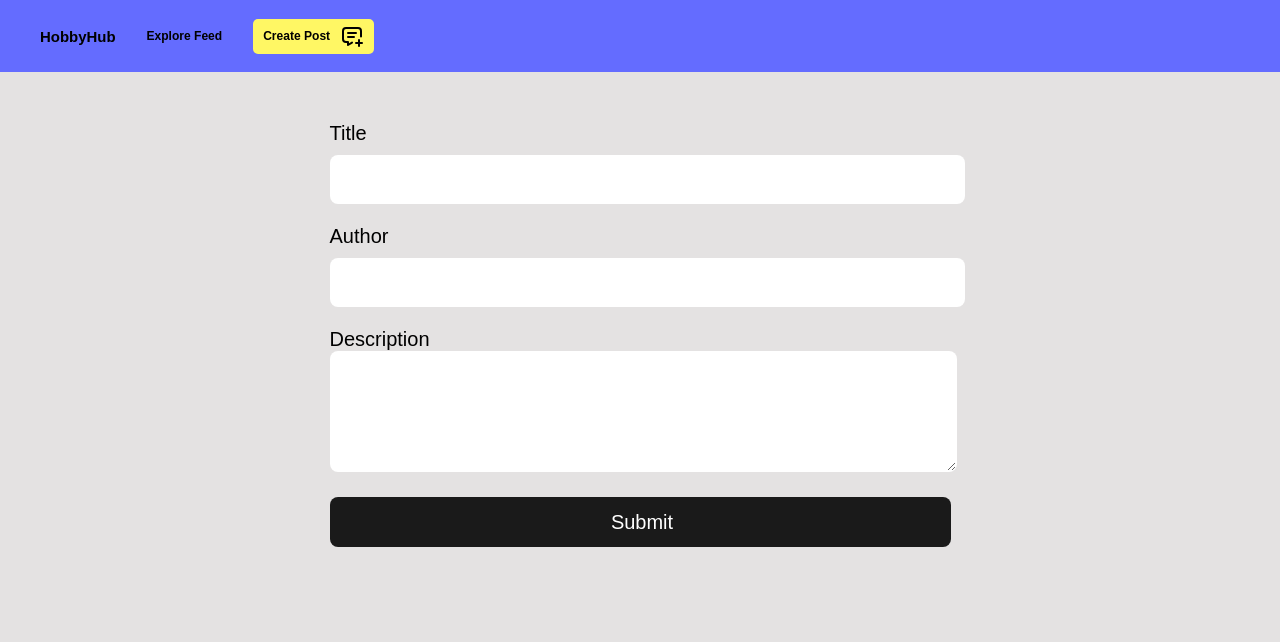
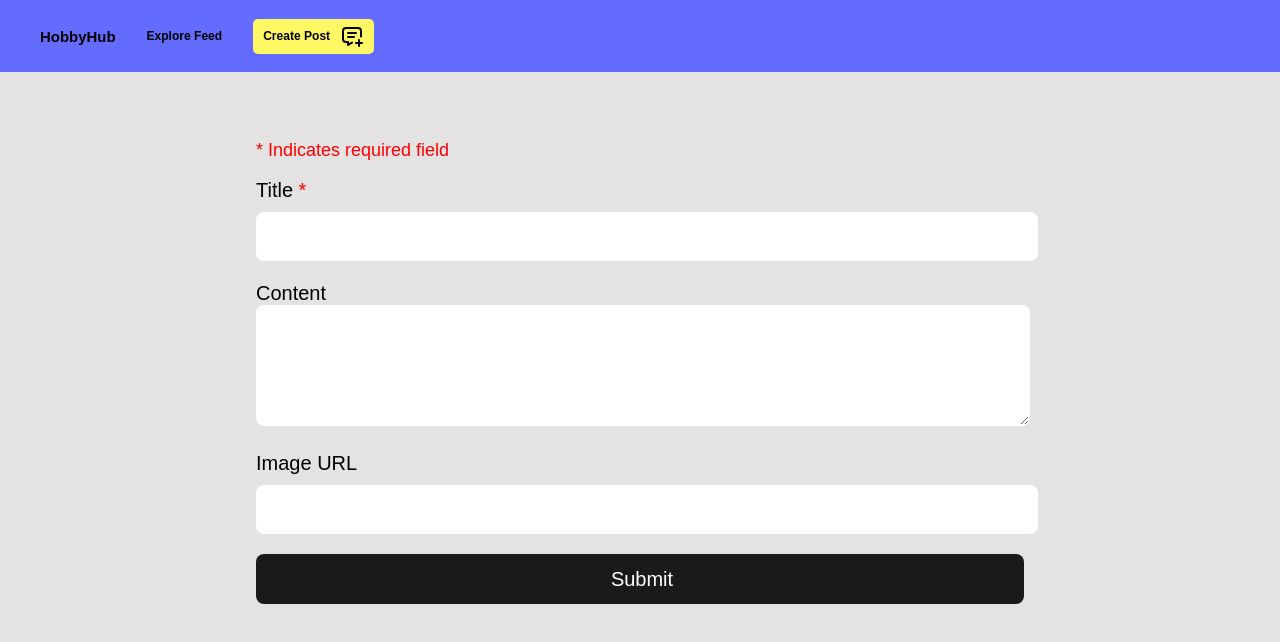
Before and after one commit to desantamaria/hobbyhub, a React (Vite) app: page /new in a window 1280 px wide. Shown: the top 642 px of the page. Built offline with nearby package versions, Linux system fonts and the light colour scheme; no server answers; the database is empty.

Commit message:
Update Card Format

```diff
--- a/src/App.css
+++ b/src/App.css
@@ -81,7 +81,6 @@
   }
 
 
-  .Edi
 
   button {
     border-radius: 8px;
--- a/src/App.jsx
+++ b/src/App.jsx
@@ -13,8 +13,8 @@ const App = () => {
   const [posts, setPosts] = useState({
     id: "",
     title: "",
-    author: "",
-    description: "",
+    image_url: "",
+    content: "",
   });
 
   // Sets up routes
--- a/src/client.jsx
+++ b/src/client.jsx
@@ -1,6 +1,7 @@
-import { createClient } from '@supabase/supabase-js'
+import { createClient } from "@supabase/supabase-js";
 
-const URL = 'https://pwxuzuncxbenrikrltqv.supabase.co';
-const API_KEY = 'eyJhbGciOiJIUzI1NiIsInR5cCI6IkpXVCJ9.eyJpc3MiOiJzdXBhYmFzZSIsInJlZiI6InB3eHV6dW5jeGJlbnJpa3JsdHF2Iiwicm9sZSI6ImFub24iLCJpYXQiOjE2OTg1MTY4OTgsImV4cCI6MjAxNDA5Mjg5OH0.OYZECJZeLdAmdmw0fVMNb_DIuAqebyvzsJw0ih0QD28';
+const URL = "https://murkrwvgdyakrrontcqt.supabase.co";
+const API_KEY =
+  "eyJhbGciOiJIUzI1NiIsInR5cCI6IkpXVCJ9.eyJpc3MiOiJzdXBhYmFzZSIsInJlZiI6Im11cmtyd3ZnZHlha3Jyb250Y3F0Iiwicm9sZSI6ImFub24iLCJpYXQiOjE2OTkxMjIyOTcsImV4cCI6MjAxNDY5ODI5N30.mlpFJCrZOIXToi648RzSlZ6IHbG_EFPQcShEFBmtxx4";
 
 export const supabase = createClient(URL, API_KEY);
--- a/src/components/Card.css
+++ b/src/components/Card.css
@@ -2,21 +2,26 @@
     backdrop-filter: blur(2px);
     background-color: white;
     border-radius: 12px;
-    padding-top: 20px;
-    padding-bottom: 20px;
-    padding-right: 10px;
+    padding: 20px;
     margin-bottom: 25px;
-    width: 75vw;
-    text-align: center;
+    width: 60vw;
 
-    transition: 0.5s;
+    transition: background-color 0.5s;
 
 
 
     display: flex;
+    flex-direction: row;
+    justify-content: space-between;
+    align-items: center;
+    gap: 10px;
+}
+
+.card-text {
+    display: flex;
     flex-direction: column;
     justify-content: flex-start;
-    align-items: center;
+    flex-grow: 4;
 }
 
 .Card:hover {
@@ -29,13 +34,13 @@
     font-size: 24px;
 }
 
-.author {
+.image_url {
     color:black;
     margin-bottom: 20px;
     font-size: 20px;
 }
 
-.description {
+.content {
     color:black;
     text-align: justify;
     text-justify: inter-word;
@@ -54,3 +59,30 @@
 .moreButton:hover {
     cursor: pointer;
 }
+
+.card-img {
+    height: 100px;
+    border-radius: 5px;
+}
+
+.timestamp {
+    padding-left: 30px;
+}
+
+.upvotes {
+    border-radius: 8px;
+    border: 1px solid transparent;
+    padding: 0.6em 1.2em;
+    font-size: 15px;
+    font-weight: 500;
+    font-family: inherit;
+    background-color: #d0d2f8;
+    color:rgb(0, 0, 0);
+    cursor: pointer;
+    transition: border-color 0.25s;
+    min-width: 85px;
+    margin-left: 40px;
+  }
+  .upvotes:hover {
+    border-color: #646cff;
+  }
--- a/src/components/Card.jsx
+++ b/src/components/Card.jsx
@@ -6,14 +6,35 @@ import { Link } from "react-router-dom";
 import { supabase } from "../client";
 
 const Card = (props) => {
-  console.log(props);
+  const [count, setCount] = useState(props.upvotes);
+
+  const updateCount = async (event) => {
+    event.preventDefault();
+
+    await supabase
+      .from("Posts")
+      .update({ upvotes: count + 1 })
+      .eq("id", props.id);
+
+    setCount((count) => count + 1);
+  };
 
   return (
     <Link to={"edit/" + props.id}>
       <div className="Card">
-        <p className="timestamp">{"Posted: " + props.created_at}</p>
-        <h2 className="title">{props.title}</h2>
-        {/* <h3 className="author">{"by " + props.author}</h3> */}
+        <div className="card-text">
+          <p className="timestamp">{"Posted: " + props.created_at}</p>
+          <h2 className="title">{props.title}</h2>
+        </div>
+
+        <img className="card-img" src={props.image_url} />
+        <button className="upvotes" onClick={updateCount}>
+          <img
+            className="create-post-icon"
+            src="src/assets/tabler-icon-thumb-up.svg"
+          />{" "}
+          {count}
+        </button>
       </div>
     </Link>
   );
--- a/src/index.css
+++ b/src/index.css
@@ -12,3 +12,7 @@ body {
     text-decoration: none;
     color: rgb(0, 0, 0);
   }
+
+  span {
+    color: red;
+  }
--- a/src/pages/CreatePost.css
+++ b/src/pages/CreatePost.css
@@ -1,5 +1,6 @@
 .CreatePost {
     margin-top: 50px;
+    width: 60vw;
   }
 
 input {
@@ -21,6 +22,8 @@ textarea {
     width: 100%;
     border: 1px solid transparent;
     font-size: 20px;
+    max-width: 100%;
+
 }
 
 input[type=submit] {
--- a/src/pages/CreatePost.jsx
+++ b/src/pages/CreatePost.jsx
@@ -3,7 +3,7 @@ import "./CreatePost.css";
 import { supabase } from "../client";
 
 const CreatePost = () => {
-  const [post, setPost] = useState({ title: "", author: "", description: "" });
+  const [post, setPost] = useState({ title: "", content: "", image_url: "" });
 
   const handleChange = (event) => {
     const { name, value } = event.target;
@@ -22,12 +22,15 @@ const CreatePost = () => {
 
     console.log(post);
 
+    if (post.title == "") {
+      alert("Required Fields are empty!");
+    } else {
       const { error } = await supabase
         .from("Posts")
         .insert({
           title: post.title,
-        author: post.author,
-        description: post.description,
+          content: post.content,
+          image_url: post.image_url,
         })
         .select();
 
@@ -36,12 +39,19 @@ const CreatePost = () => {
       }
 
       window.location = "/";
+    }
   };
 
   return (
     <div className="CreatePost">
+      <p>
+        <span> * Indicates required field</span>
+      </p>
       <form>
-        <label>Title</label> <br />
+        <label>
+          Title <span>*</span>{" "}
+        </label>{" "}
+        <br />
         <input
           type="text"
           id="title"
@@ -51,27 +61,27 @@ const CreatePost = () => {
         />
         <br />
         <br />
-        <label>Author</label>
+        <label>Content</label>
+        <br />
+        <textarea
+          name="content"
+          rows="5"
+          cols="50"
+          id="content"
+          value={post.content}
+          onChange={handleChange}
+        ></textarea>
+        <br />
+        <br />
+        <label>Image URL</label>
         <br />
         <input
           type="text"
-          id="author"
-          name="author"
-          value={post.author}
+          id="image_url"
+          name="image_url"
+          value={post.image_url}
           onChange={handleChange}
         />
-        <br />
-        <br />
-        <label>Description</label>
-        <br />
-        <textarea
-          name="description"
-          rows="5"
-          cols="50"
-          id="description"
-          value={post.description}
-          onChange={handleChange}
-        ></textarea>
         <br />
         <input type="submit" value="Submit" onClick={createPost} />
       </form>
--- a/src/pages/EditPost.css
+++ b/src/pages/EditPost.css
@@ -1,5 +1,6 @@
 .EditPost {
     margin-top: 50px;
+    width: 60vw;
 }
 
 input {
@@ -19,6 +20,7 @@ label {
 textarea {
     border-radius: 8px;
     width: 100%;
+    max-width: 100%;
     border: 1px solid transparent;
     font-size: 20px;
     font-family: inherit;
--- a/src/pages/EditPost.jsx
+++ b/src/pages/EditPost.jsx
@@ -14,7 +14,7 @@ const EditPost = ({ data }) => {
         setPost(postByID);
       }
     } else {
-      setPost({ title: "", author: "", description: "" });
+      setPost({ title: "", content: "", image_url: "" });
     }
   }, [data, id]);
 
@@ -34,16 +34,20 @@ const EditPost = ({ data }) => {
   const updatePost = async (event) => {
     event.preventDefault();
 
+    if (post.title == "") {
+      alert("Required Fields are empty!");
+    } else {
       await supabase
         .from("Posts")
         .update({
           title: post.title,
-        author: post.author,
-        description: post.description,
+          image_url: post.image_url,
+          content: post.content,
         })
         .eq("id", id);
 
       window.location = "/";
+    }
   };
 
   // DELETE post
@@ -57,8 +61,14 @@ const EditPost = ({ data }) => {
 
   return (
     <div className="EditPost">
+      <p>
+        <span> * Indicates required field</span>
+      </p>
       <form>
-        <label htmlFor="title">Title</label> <br />
+        <label htmlFor="title">
+          Title <span>*</span>
+        </label>
+        <br />
         <input
           type="text"
           id="title"
@@ -68,27 +78,27 @@ const EditPost = ({ data }) => {
         />
         <br />
         <br />
-        <label htmlFor="author">Author</label>
-        <br />
-        <input
-          type="text"
-          id="author"
-          name="author"
-          defaultValue={post.author}
-          onChange={handleChange}
-        />
-        <br />
-        <br />
-        <label htmlFor="description">Description</label>
+        <label htmlFor="content">Content</label>
         <br />
         <textarea
           rows="5"
           cols="50"
-          id="description"
-          name="description"
-          defaultValue={post.description}
+          id="content"
+          name="content"
+          defaultValue={post.content}
           onChange={handleChange}
         ></textarea>
+        <br />
+        <br />
+        <label htmlFor="image_url">Image URL</label>
+        <br />
+        <input
+          type="text"
+          id="image_url"
+          name="image_url"
+          defaultValue={post.image_url}
+          onChange={handleChange}
+        />
         <br />
         <input type="submit" value="Submit" onClick={updatePost} />
         <button className="deleteButton" onClick={deletePost}>
--- a/src/pages/ReadPosts.jsx
+++ b/src/pages/ReadPosts.jsx
@@ -17,12 +17,13 @@ const ReadPosts = (props) => {
             id={post.id}
             created_at={post.created_at}
             title={post.title}
-            author={post.author}
-            description={post.description}
+            image_url={post.image_url}
+            content={post.content}
+            upvotes={post.upvotes}
           />
         ))
       ) : (
-        <h2>{"No Challenges Yet 😞"}</h2>
+        <h2>{"No Posts Yet"}</h2>
       )}
     </div>
   );
```
Also changed, not shown: src/assets/tabler-icon-thumb-up.svg (added). Lines whose indentation alone changed are shown as unchanged.
